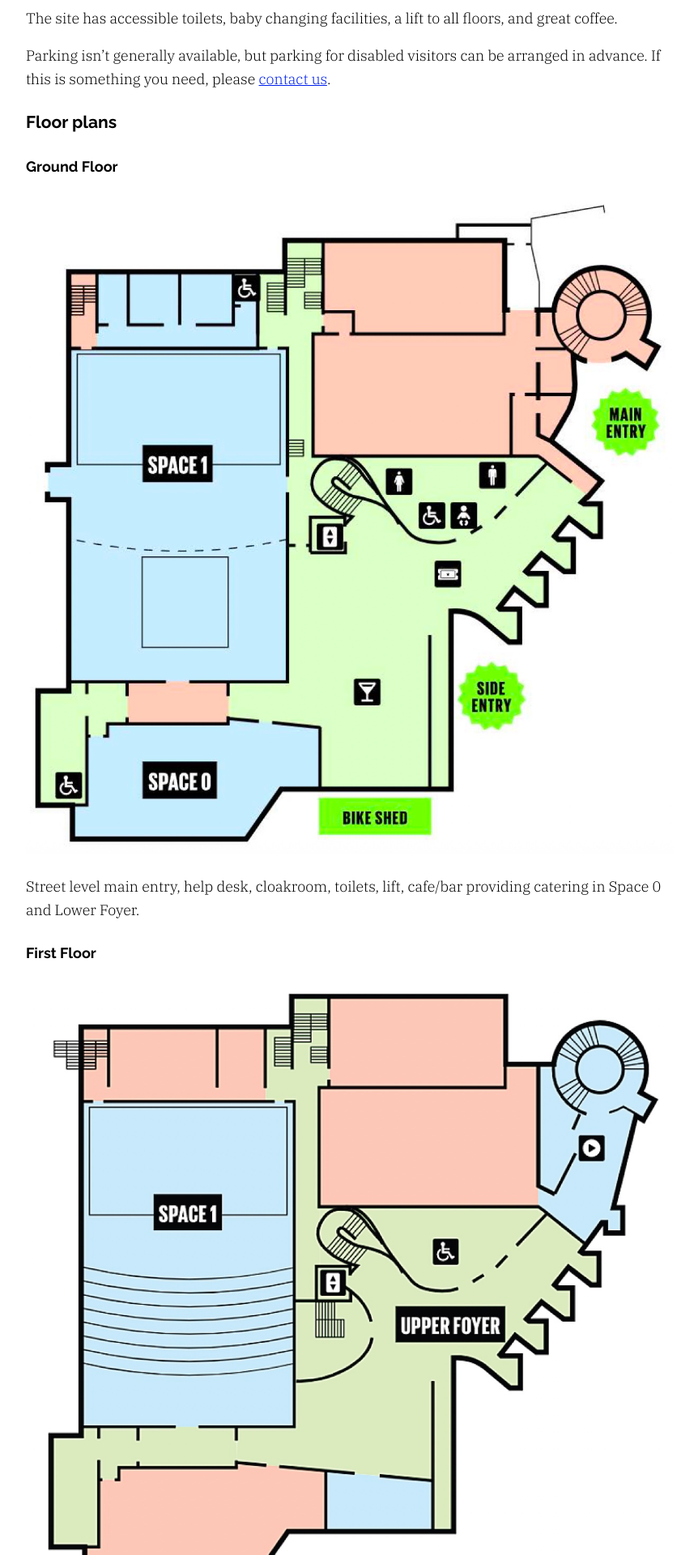
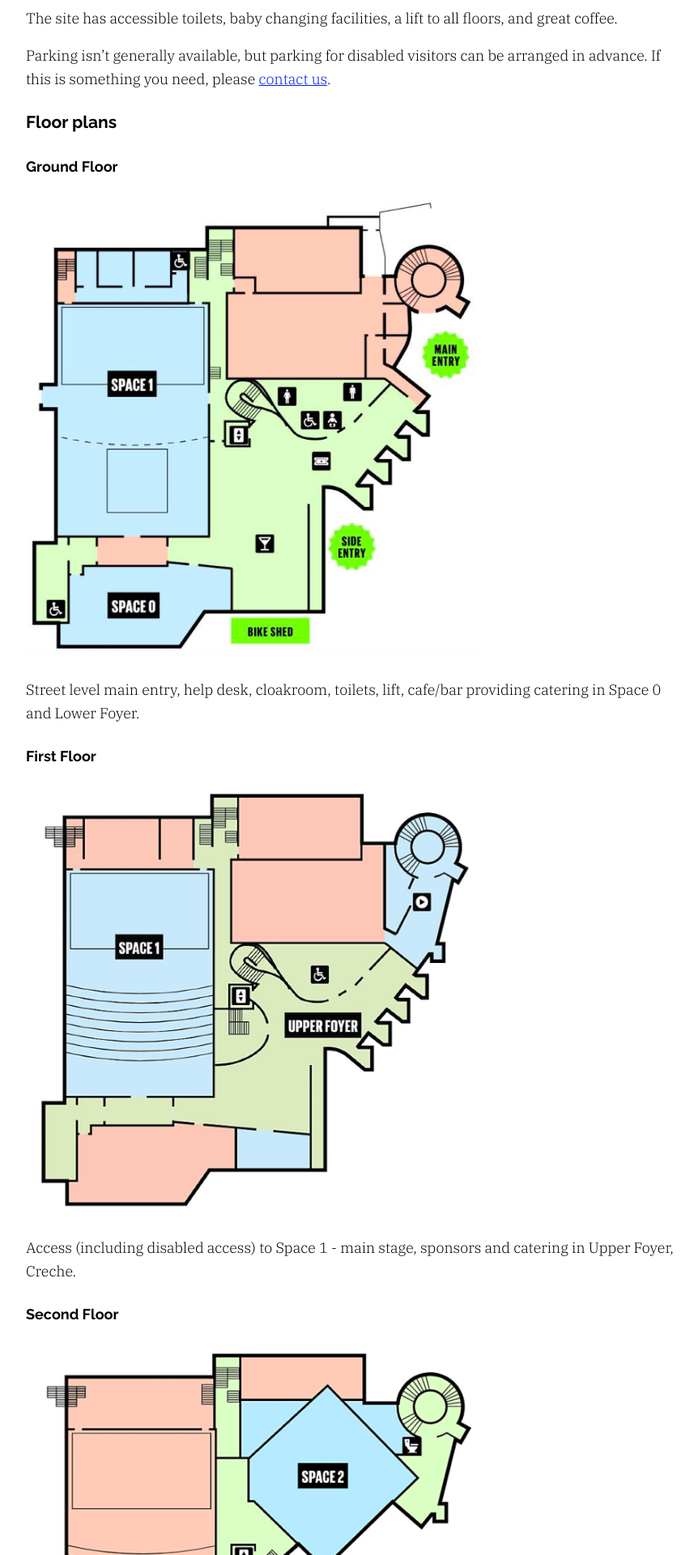
Before and after one commit to gma/2025.pyconuk.org, a Jekyll site: the page built from src/venue.md, in a window 1280 px wide. Shown: the part 780-2700 px from the top of the page at 81% size, without its empty margins (208-1070 px from the left). Built offline with Jekyll 4.4.1, drawn with Linux system fonts in a browser that asks for light colours.

Commit message:
Reduce size of floor plan images on large screens

```diff
--- a/src/theme/style.scss
+++ b/src/theme/style.scss
@@ -101,6 +101,12 @@ figure {
   }
 }
 
+@media (min-width: 600px) {
+  figure.floor-plan {
+    max-width: 70%;
+  }
+}
+
 @media print {
   .slide {
     page-break-after: always;
--- a/src/venue.md
+++ b/src/venue.md
@@ -29,7 +29,7 @@ Parking isn't generally available, but parking for disabled visitors can be arra
 
 #### Ground Floor
 
-<figure>
+<figure class="floor-plan">
   <img src="/images/contact_ground_floor_no_legend.jpg" alt="Ground floor floorplan for Contact, venue for PyconUK {{ site.con_year }}" title="Contact Ground Floor">
 </figure>
 
@@ -37,7 +37,7 @@ Street level main entry, help desk, cloakroom, toilets, lift, cafe/bar providing
 
 #### First Floor
 
-<figure>
+<figure class="floor-plan">
   <img src="/images/contact_first_floor_no_legend.jpg" alt="First floor floorplan for Contact, venue for PyconUK {{ site.con_year }}" title="Contact First Floor">
 </figure>
 
@@ -45,7 +45,7 @@ Access (including disabled access) to Space 1 - main stage, sponsors and caterin
 
 #### Second Floor
 
-<figure>
+<figure class="floor-plan">
   <img src="/images/contact_second_floor_no_legend.jpg" alt="Second floor floorplan for Contact, venue for PyconUK {{ site.con_year }}" title="Contact Second Floor">
 </figure>
 
```
